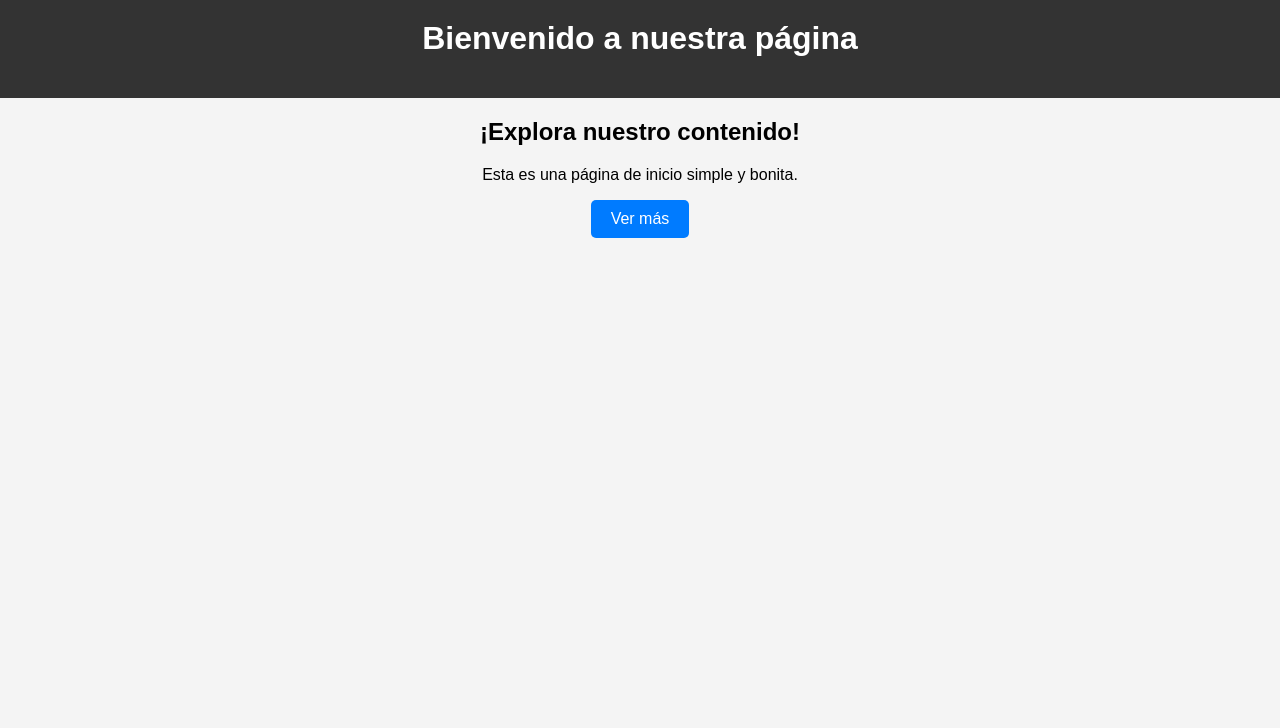
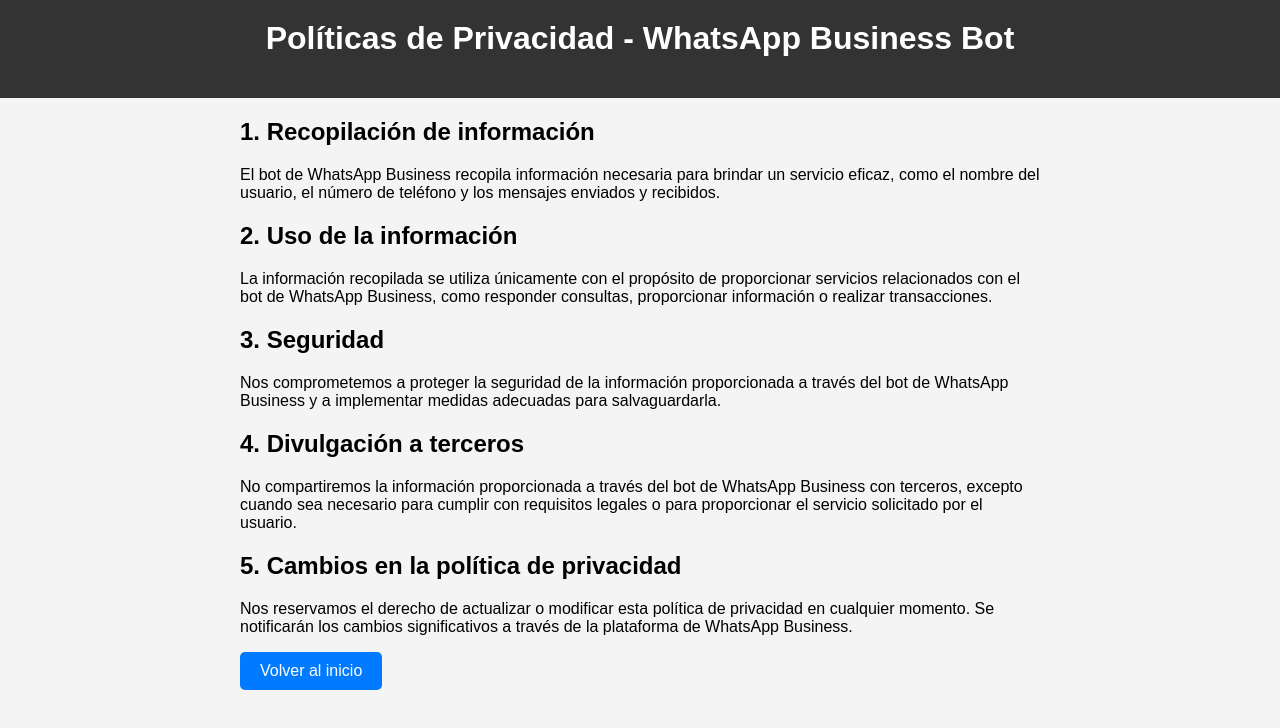
Before and after one commit to ShadowRosas/WhatsappBot, a plain HTML site: page index.html in a window 1280 px wide. Drawn offline with Linux system fonts and the light colour scheme.

Commit message:
Politicas de privacidad

```diff
--- a/index.html
+++ b/index.html
@@ -3,7 +3,7 @@
 <head>
     <meta charset="UTF-8">
     <meta name="viewport" content="width=device-width, initial-scale=1.0">
-    <title>Página de Inicio</title>
+    <title>Políticas de Privacidad - WhatsApp Business Bot</title>
     <style>
         body {
             font-family: Arial, sans-serif;
@@ -24,6 +24,7 @@
             max-width: 800px;
             margin: 20px auto;
             padding: 0 20px;
+            text-align: left;
         }
         .btn {
             display: inline-block;
@@ -41,12 +42,20 @@
 </head>
 <body>
     <header>
-        <h1>Bienvenido a nuestra página</h1>
+        <h1>Políticas de Privacidad - WhatsApp Business Bot</h1>
     </header>
     <div class="container">
-        <h2>¡Explora nuestro contenido!</h2>
-        <p>Esta es una página de inicio simple y bonita.</p>
-        <a href="#" class="btn">Ver más</a>
+        <h2>1. Recopilación de información</h2>
+        <p>El bot de WhatsApp Business recopila información necesaria para brindar un servicio eficaz, como el nombre del usuario, el número de teléfono y los mensajes enviados y recibidos.</p>
+        <h2>2. Uso de la información</h2>
+        <p>La información recopilada se utiliza únicamente con el propósito de proporcionar servicios relacionados con el bot de WhatsApp Business, como responder consultas, proporcionar información o realizar transacciones.</p>
+        <h2>3. Seguridad</h2>
+        <p>Nos comprometemos a proteger la seguridad de la información proporcionada a través del bot de WhatsApp Business y a implementar medidas adecuadas para salvaguardarla.</p>
+        <h2>4. Divulgación a terceros</h2>
+        <p>No compartiremos la información proporcionada a través del bot de WhatsApp Business con terceros, excepto cuando sea necesario para cumplir con requisitos legales o para proporcionar el servicio solicitado por el usuario.</p>
+        <h2>5. Cambios en la política de privacidad</h2>
+        <p>Nos reservamos el derecho de actualizar o modificar esta política de privacidad en cualquier momento. Se notificarán los cambios significativos a través de la plataforma de WhatsApp Business.</p>
+        <a href="#" class="btn">Volver al inicio</a>
     </div>
 </body>
 </html>
```
